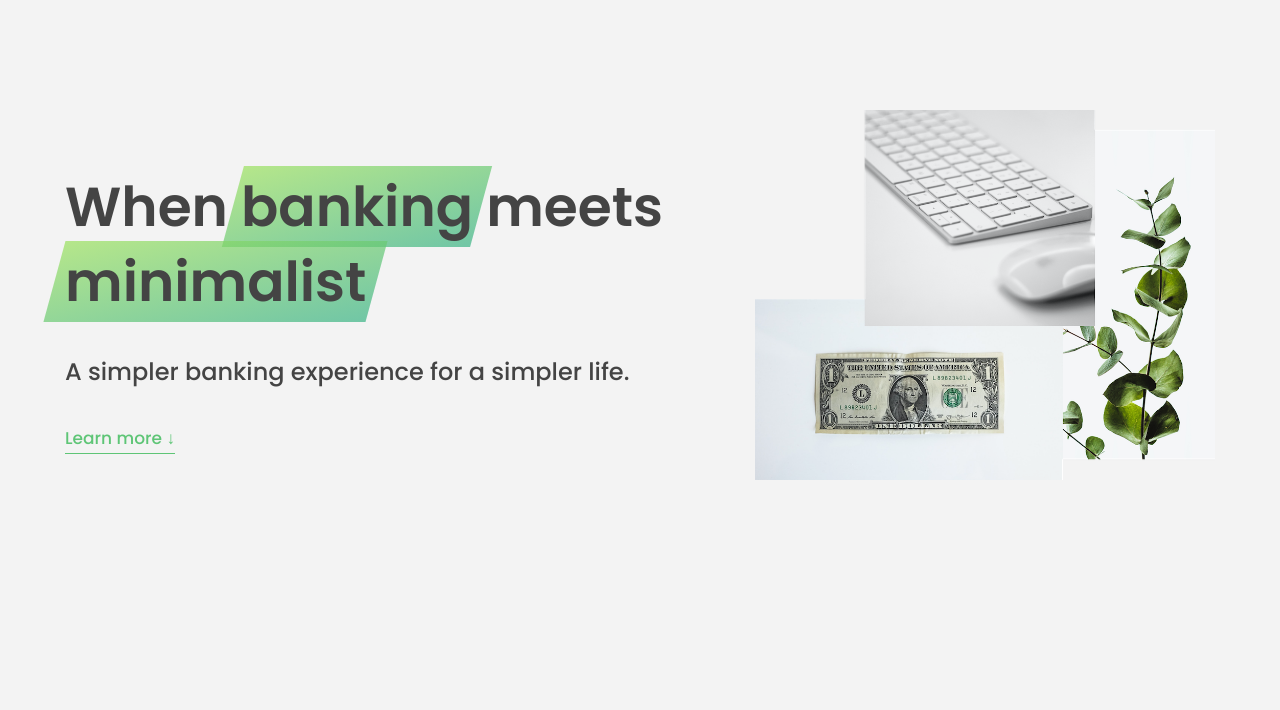
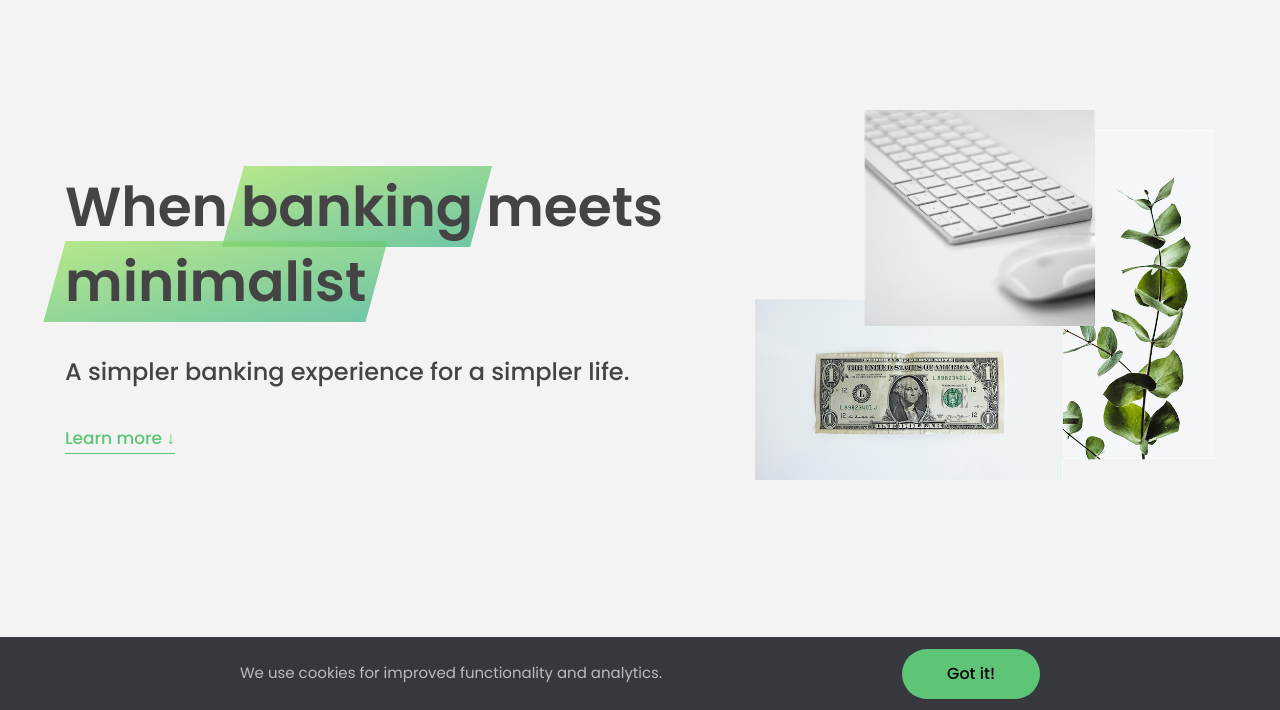
Before and after one commit to heartplay/Bankist, a plain HTML site: page index.html in a window 1280 px wide. Shown: the part 90-800 px from the top of the page. Drawn offline with Linux system fonts and the light colour scheme.

Commit message:
Implementing cookie message

```diff
--- a/script.js
+++ b/script.js
@@ -47,6 +47,8 @@ init();
 
 function init() {
     currentSection = 1;
+    // Cookie message
+    cookieMessage();
     // Registration window
     registrationWindow();
     // Sections navigation
@@ -67,6 +69,26 @@ function init() {
     slider();
     // Keyboard up/down arrow navigation after revealing last section
     sectionsKeyboardNavigation();
+}
+
+// Create cookie message
+function cookieMessage() {
+    // Create div element
+    const cookie = document.createElement(`div`);
+    // Add cookie class to element
+    cookie.classList.add(`cookie-message`);
+    // Put text content and close button
+    cookie.innerHTML = `We use cookies for improved functionality and analytics.<button class="btn btn--close-cookie">Got it!</button>`;
+    // Insert element in header as last child of header
+    header.append(cookie);
+    // Event listener for click on close cookie button
+    document.querySelector(`.btn--close-cookie`).addEventListener(`click`, () => cookie.remove());
+    // Changing background color
+    cookie.style.backgroundColor = `#37383d`;
+    // Changing height and width according to viewport width
+    // cookie.style.width = getComputedStyle(document.documentElement).width;
+    cookie.style.width = document.documentElement.clientWidth;
+    cookie.style.height = parseFloat(getComputedStyle(cookie).height, 10) + 30 + `px`;
 }
 
 // Modal account registration window
@@ -318,6 +340,7 @@ function slider() {
             goToSlide(currentSlide);
             // Highlight current slide dot button
             activateDot();
+            // Rerun slideshow
             clearTimeout(timer);
             timer = slideShow();
         }
@@ -340,7 +363,7 @@ function slider() {
         goToSlide(currentSlide);
         // Highlight initial slide dot button
         activateDot();
-
+        // Activate slideshow
         timer = slideShow();
     }
 
--- a/style.css
+++ b/style.css
@@ -671,4 +671,11 @@ h4 {
     color: #bbb;
     font-size: 1.5rem;
     font-weight: 400;
+    position: fixed;
+    bottom: 0;
+    z-index: 100;
 }
+/* .cookie-message.sticky {
+    background-color: rgba(255, 255, 255, 0.95);
+    bottom: 0;
+} */
```
